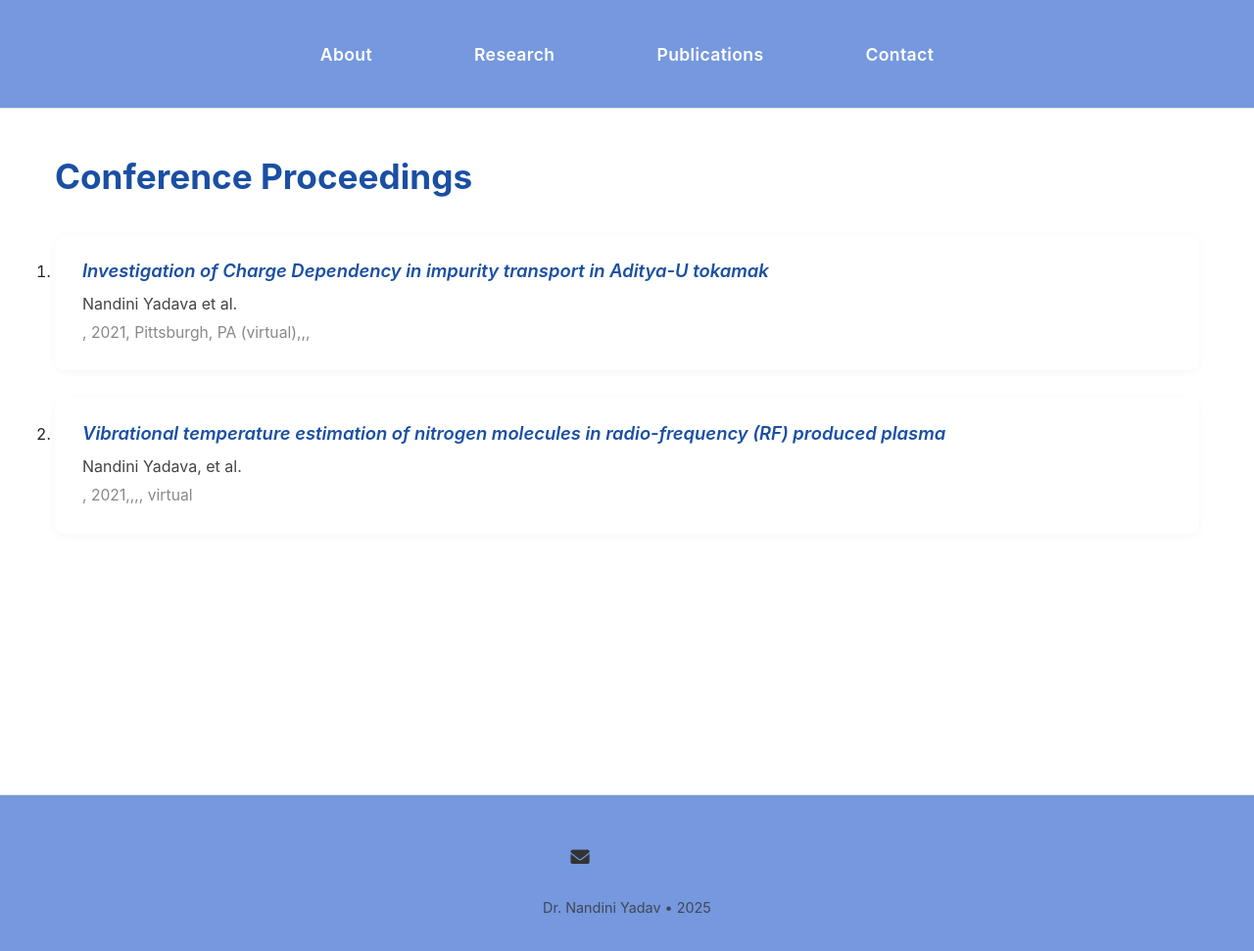
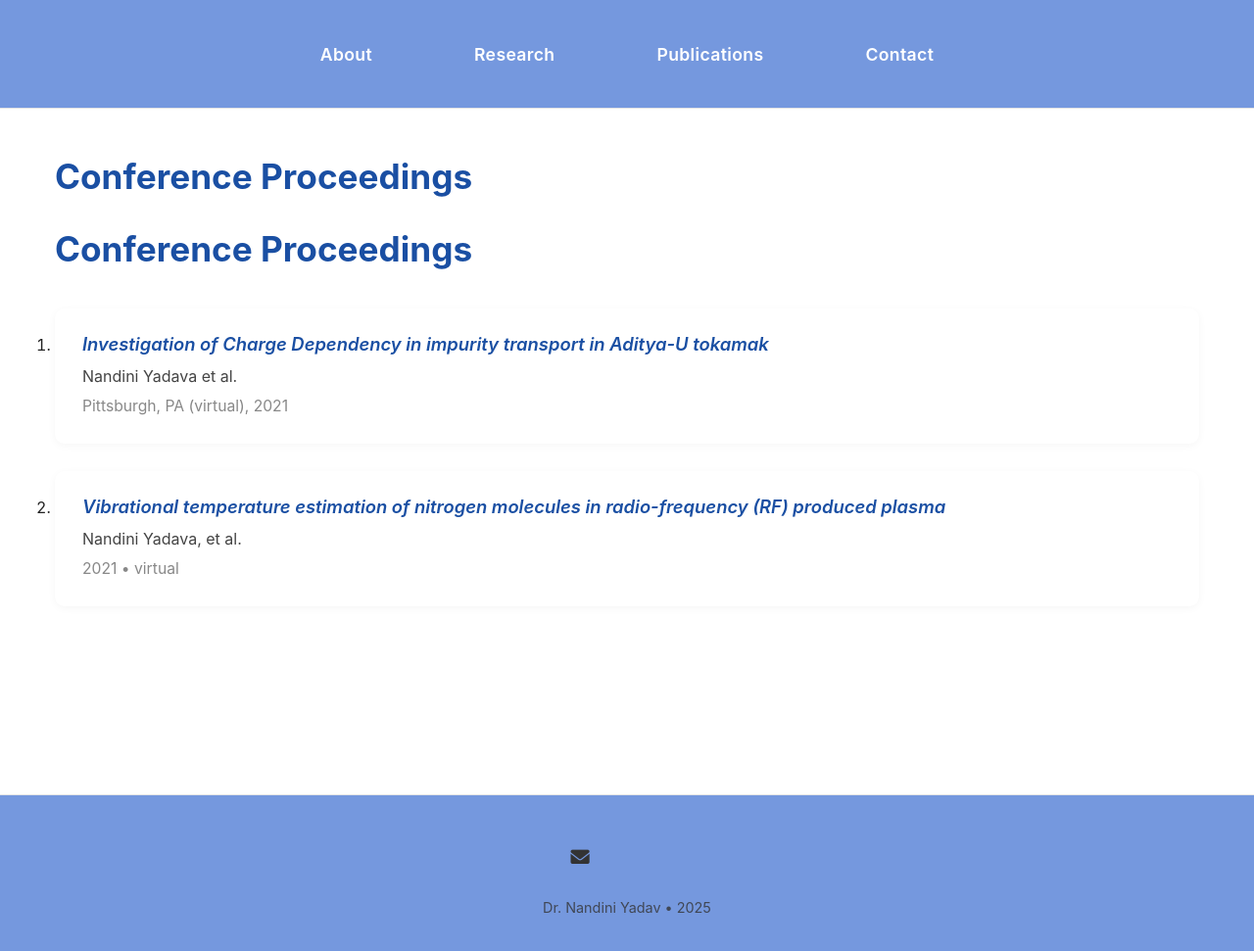
Before and after one commit to nandiniyadavaa/Researcher-NandiniYadav, a Jekyll site: the page built from pages/conference_proceedings.md, in a window 1280 px wide and 986 px high. Shown: the top 971 px of the window at 98% size. Built offline with Jekyll 4.4.1, drawn with Linux system fonts in a browser that asks for light colours; a style sheet for code colours, icons or effects is not loaded.

Commit message:
Update conference_proceedings.md

```diff
--- a/pages/conference_proceedings.md
+++ b/pages/conference_proceedings.md
@@ -6,12 +6,45 @@ permalink: /conference-proceedings
 
 # Conference Proceedings
 
+# Conference Proceedings
+
 <ol class="pub-list">
 {% for pub in site.data.publications_oral %}
   <li class="pub-item">
     <div class="pub-title"><em>{{ pub.title }}</em></div>
     <div class="pub-authors">{{ pub.authors }}</div>
-    <div class="pub-meta">{{ pub.venue }}{% if pub.year %}, {{ pub.year }}{% endif %}{% if pub.location %}, {{ pub.location }}{% endif %},{% if pub.session %}, {{ pub.session }}{% endif %},{% if pub.link %}, {{ pub.link }}{% endif %},{% if pub.note %}, {{ pub.note }}{% endif %}</div>
+
+    {%- assign meta = "" -%}
+    {%- if pub.venue -%}
+      {%- assign meta = pub.venue -%}
+    {%- endif -%}
+
+    {%- if pub.location -%}
+      {%- if meta != "" -%}{%- assign meta = meta | append: ", " -%}{%- endif -%}
+      {%- assign meta = meta | append: pub.location -%}
+    {%- endif -%}
+
+    {%- if pub.year -%}
+      {%- if meta != "" -%}{%- assign meta = meta | append: ", " -%}{%- endif -%}
+      {%- assign meta = meta | append: pub.year -%}
+    {%- endif -%}
+
+    {%- if pub.session -%}
+      {%- if meta != "" -%}{%- assign meta = meta | append: " — " -%}{%- endif -%}
+      {%- assign meta = meta | append: "Session " | append: pub.session -%}
+    {%- endif -%}
+
+    {%- if pub.link -%}
+      {%- if meta != "" -%}{%- assign meta = meta | append: " • " -%}{%- endif -%}
+      {%- assign meta = meta | append: '<a href="' | append: pub.link | append: '">link</a>' -%}
+    {%- endif -%}
+
+    {%- if pub.note -%}
+      {%- if meta != "" -%}{%- assign meta = meta | append: " • " -%}{%- endif -%}
+      {%- assign meta = meta | append: pub.note -%}
+    {%- endif -%}
+
+    <div class="pub-meta">{{ meta }}</div>
   </li>
 {% endfor %}
 </ol>
```
